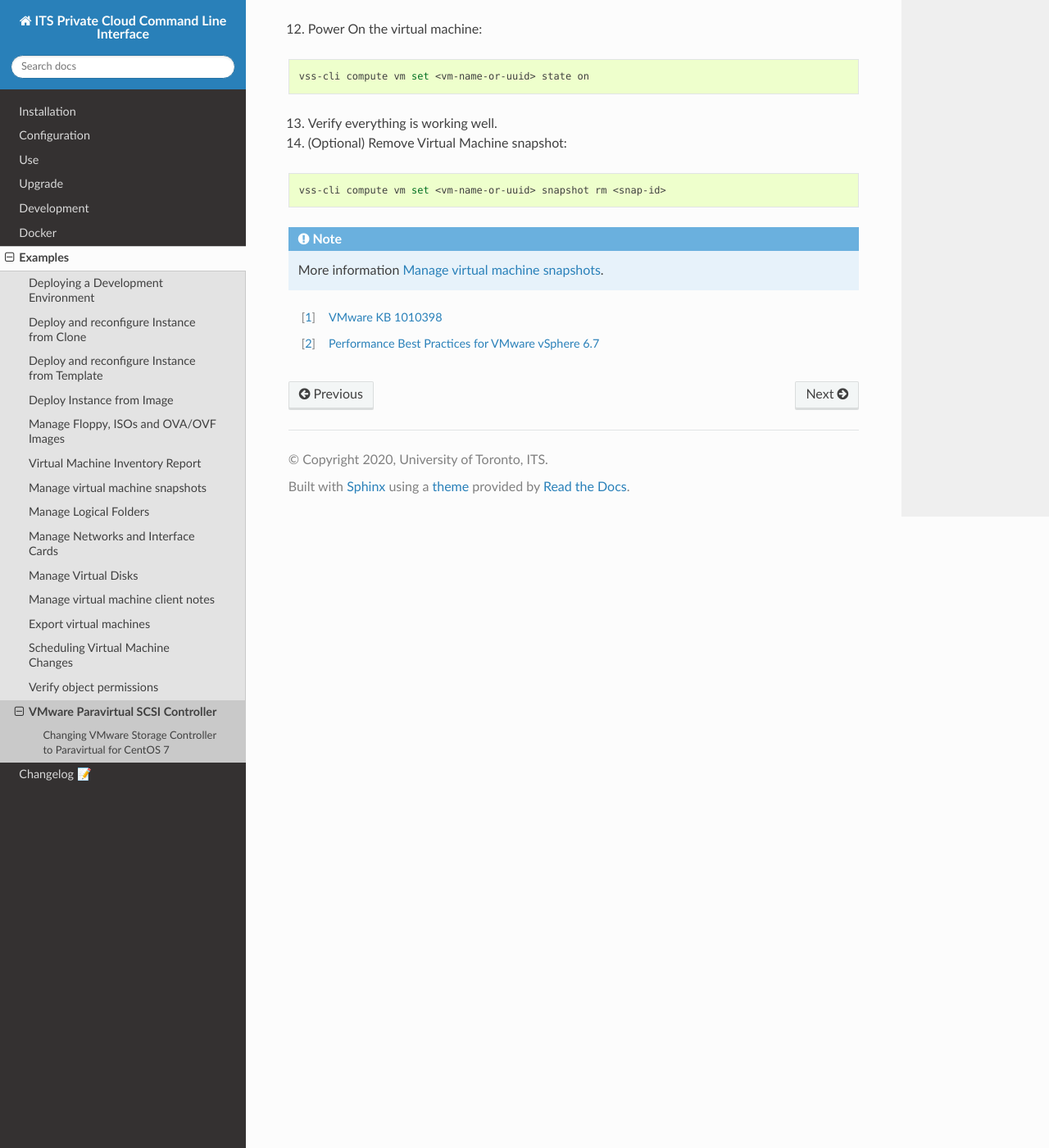
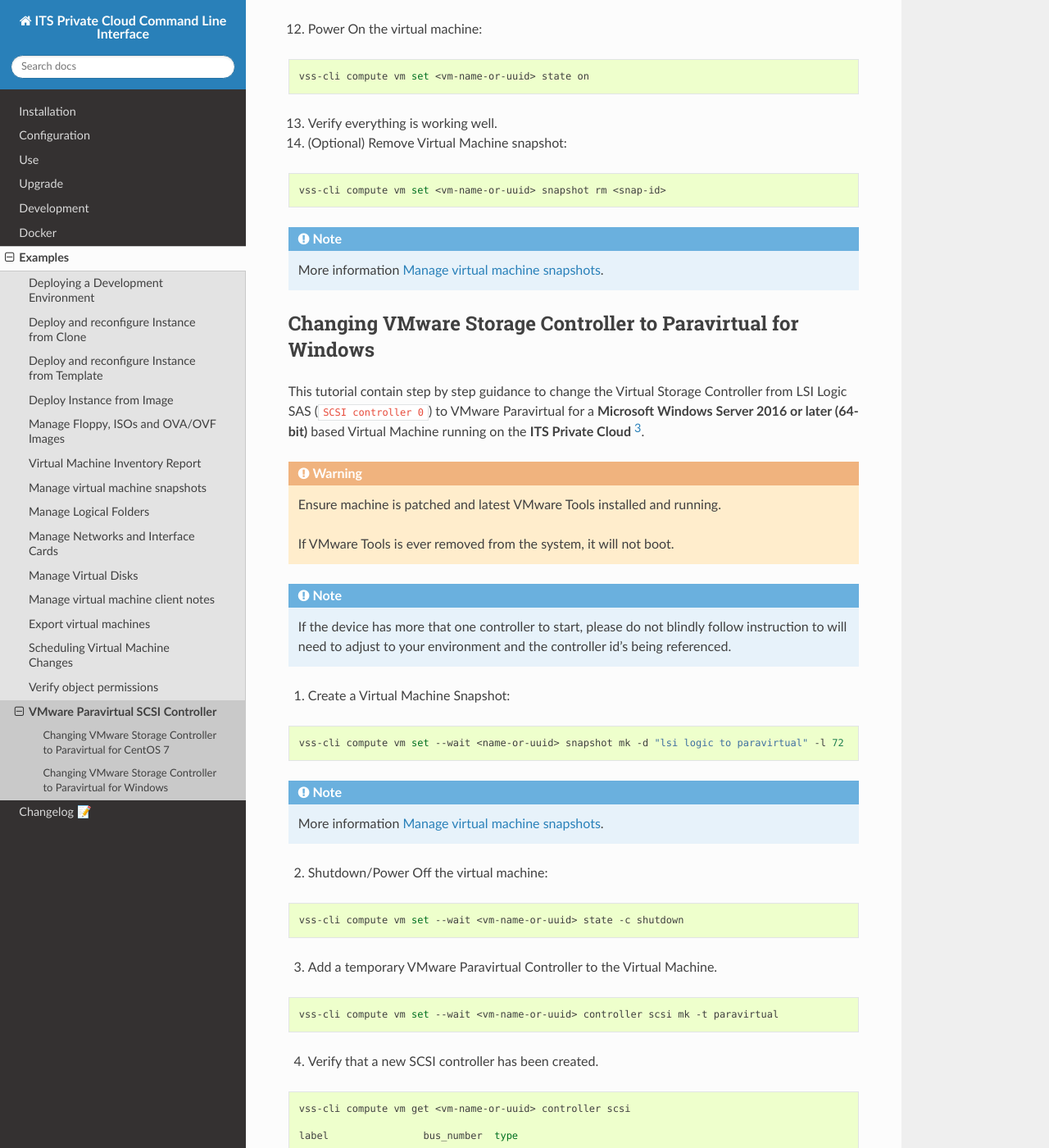
Before and after one commit to EIS-ITS/vss-cli, a Sphinx documentation site: the page built from docs/examples/pvscsi.rst, in a window 1280 px wide and 1400 px high, scrolled down 2123 px. Shown: the whole window at 82% size. Built offline with Sphinx 7.4.7 and the Read the Docs theme 2.0.0, drawn with Linux system fonts in a browser that asks for light colours; the version number could not be read and is left out; some of the changed text lies outside the part shown.

Commit message:
Issue #265: 📚docs/vmware paravirtual scsi migration how-to (windows) - fixes #265

```diff
--- a/docs/examples/pvscsi.rst
+++ b/docs/examples/pvscsi.rst
@@ -125,6 +125,135 @@ the **ITS Private Cloud**.
     More information :ref:`Snapshot`.
 
 
+Changing VMware Storage Controller to Paravirtual for Windows
+-------------------------------------------------------------
+
+This tutorial contain step by step guidance to change the Virtual Storage
+Controller from LSI Logic SAS (``SCSI controller 0``) to VMware
+Paravirtual for a **Microsoft Windows Server 2016 or later (64-bit)**
+based Virtual Machine running on the **ITS Private Cloud** [3]_.
+
+.. warning::
+
+    Ensure machine is patched and latest VMware Tools installed and running.
+
+    If VMware Tools is ever removed from the system, it will not boot.
+
+.. note::
+
+    If the device has more that one controller to start, please do not blindly
+    follow instruction to will need to adjust to your environment and the controller
+    id’s being referenced.
+
+1. Create a Virtual Machine Snapshot:
+
+.. code-block:: bash
+
+    vss-cli compute vm set --wait <name-or-uuid> snapshot mk -d "lsi logic to paravirtual" -l 72
+
+.. note::
+
+    More information :ref:`Snapshot`.
+
+2. Shutdown/Power Off the virtual machine:
+
+.. code-block:: bash
+
+    vss-cli compute vm set --wait <vm-name-or-uuid> state -c shutdown
+
+3. Add a temporary VMware Paravirtual Controller to the Virtual Machine.
+
+.. code-block:: bash
+
+    vss-cli compute vm set --wait <vm-name-or-uuid> controller scsi mk -t paravirtual
+
+4. Verify that a new SCSI controller has been created.
+
+.. code-block:: bash
+
+    vss-cli compute vm get <vm-name-or-uuid> controller scsi
+
+    label                bus_number  type
+    -----------------  ------------  ----------------------------
+    SCSI controller 0             0  VirtualLsiLogicSASController
+    SCSI controller 1             1  ParaVirtualSCSIController
+
+5. Power On the virtual machine.
+
+.. code-block:: bash
+
+    vss-cli compute vm set --wait <vm-name-or-uuid> state on
+
+6. Log Onto windows machine to verify whether the VMware Paravirtual driver get installed using
+   **Device Manager > Controllers > PVSCSI device**.
+
+7. Shutdown/Power Off the virtual machine:
+
+.. code-block:: bash
+
+    vss-cli compute vm set --wait <vm-name-or-uuid> state shutdown
+
+8. Update scsi controller `0` to type `Paravirtual`:
+
+.. code-block:: bash
+
+    vss-cli compute vm set <vm-name-or-uuid> controller scsi up -t paravirtual 0
+
+9. Check whether the update executed successfully:
+
+.. code-block:: bash
+
+    vss-cli compute vm get <vm-name-or-uuid> controller scsi
+
+    label              bus_number    type
+    -----------------  ------------  ----------------------------
+    SCSI controller 0             0  ParaVirtualSCSIController
+    SCSI controller 1             1  ParaVirtualSCSIController
+
+10. Power On the virtual machine.
+
+.. code-block:: bash
+
+    vss-cli compute vm set --wait <vm-name-or-uuid> state on
+
+
+11. Log Onto windows machine to verify boot and driver changed, in device manager you will now see 2  - controllers PVSCSI device.
+
+.. note::
+
+    In Multi-disk environment, you will need to check and likely bring the additional disks online using computer manager
+
+12. Shutdown/Power Off the virtual machine:
+
+.. code-block:: bash
+
+    vss-cli compute vm set --wait <vm-name-or-uuid> state shutdown
+
+13. Remove temporary SCSI controller
+
+.. code-block:: bash
+
+    vss-cli compute vm set --wait <name-or-uuid> controller scsi rm 1
+
+14. Power On the virtual machine.
+
+.. code-block:: bash
+
+    vss-cli compute vm set --wait <vm-name-or-uuid> state on
+
+15. Log Onto windows machine verify boot and removal of secondary scsi controller using the device manager.
+
+16. (Optional) Remove Virtual Machine snapshot:
+
+.. code-block:: bash
+
+    vss-cli compute vm set --wait <vm-name-or-uuid> snapshot rm <snap-id>
+
+.. note::
+
+    More information :ref:`Snapshot`.
+
 
 .. [1] `VMware KB 1010398 <https://kb.vmware.com/s/article/1010398>`_
 .. [2] `Performance Best Practices for VMware vSphere 6.7 <https://www.vmware.com/content/dam/digitalmarketing/vmware/en/pdf/techpaper/performance/vsphere-esxi-vcenter-server-67-performance-best-practices.pdf>`_
+.. [3] Contributed by `Joe Bate <https://isea.utoronto.ca/>`_.
```
Also changed, not shown: .bumpversion.cfg, 3 other files.
